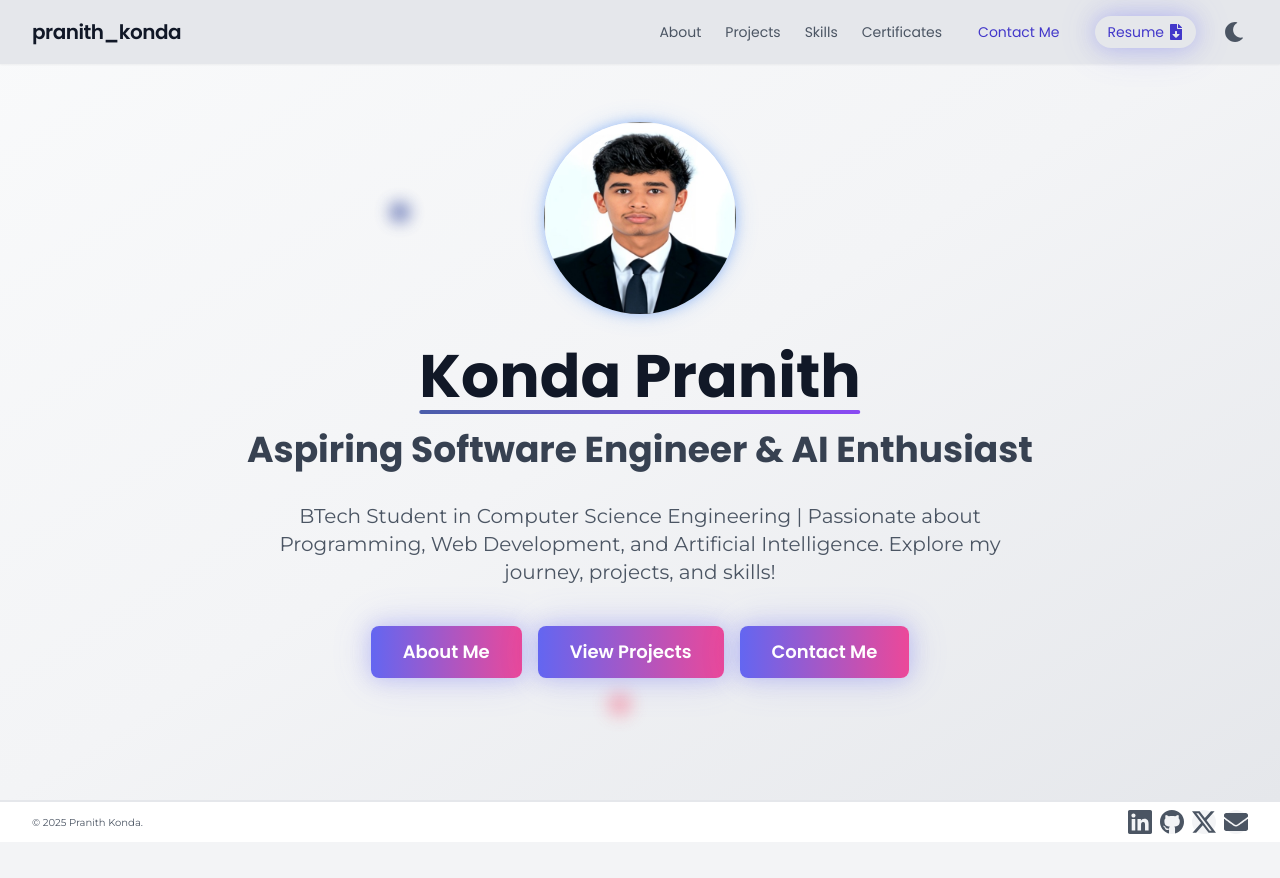
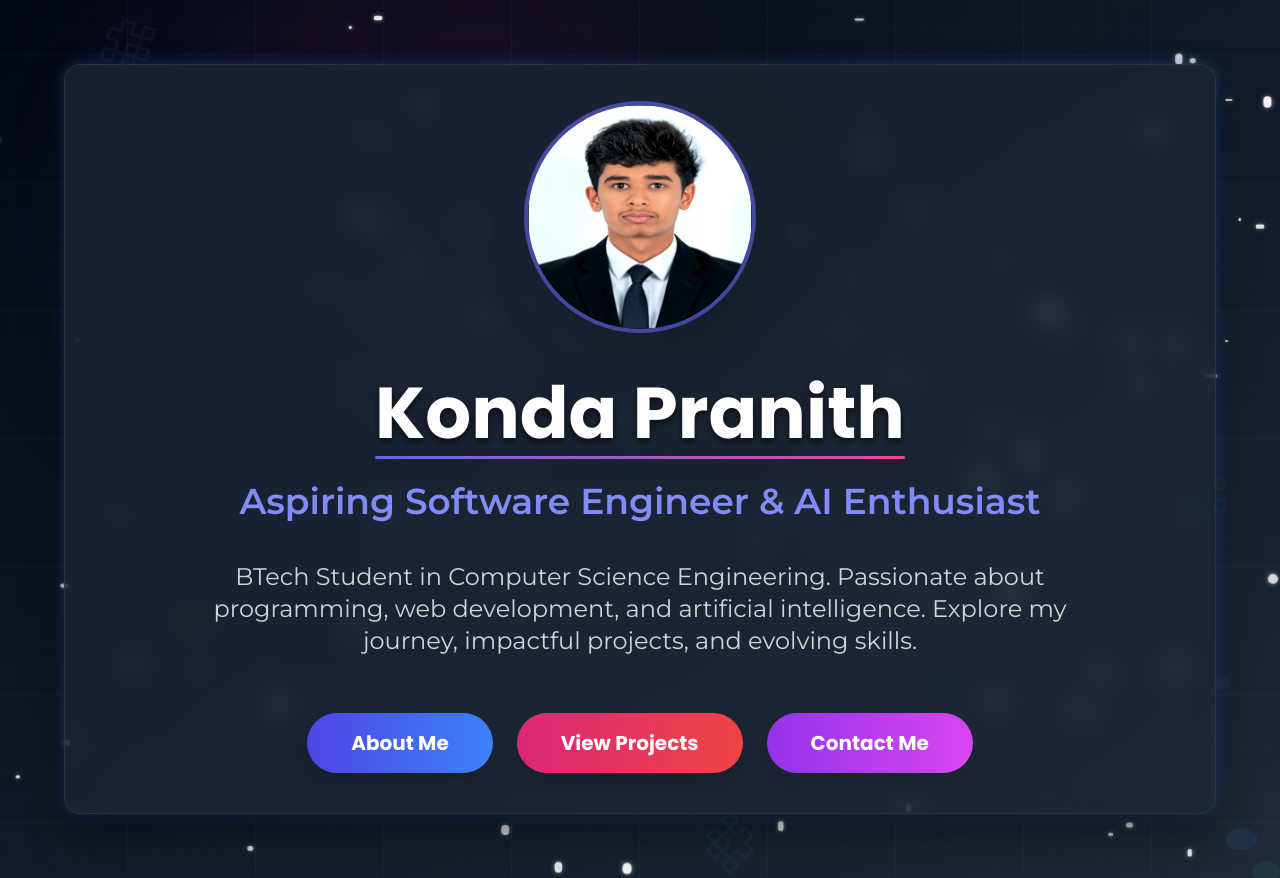
Before and after one commit to Hello-world07/portfolio, a React (Vite) app: page / in a window 1280 px wide. Before the commit the page ends 846 px from the top, so only its background shows below. Built offline with nearby package versions, Linux system fonts and the light colour scheme.

Commit message:
modified landing page

```diff
--- a/src/App.jsx
+++ b/src/App.jsx
@@ -3,7 +3,7 @@ import React from 'react';
 import { BrowserRouter as Router, Routes, Route } from 'react-router-dom';
 import { ThemeProvider } from './ThemeContext';
 import Navbar from './components/navbar';
-import Home from './components/home'; // Updated import for Home component
+import Home from './components/home';
 import About from './components/about';
 import Projects from './components/project';
 import Skills from './components/skills';
@@ -20,20 +20,30 @@ const App = () => {
     <ThemeProvider>
       <Router>
         <div className="flex flex-col min-h-screen bg-gray-100 dark:bg-custom-dark transition-colors duration-300">
-          <Navbar />
-          <main className="flex-grow">
-            <Routes>
-              <Route path="/" element={<Home />} /> {/* Home as the landing page */}
-              <Route path="/about" element={<About />} />
-              <Route path="/projects" element={<Projects />} />
-              <Route path="/skills" element={<Skills />} />
-              <Route path="/code" element={<Code />} />
-              <Route path="/contact" element={<ContactUs />} />
-            </Routes>
-          </main>
-          <Footer />
+          <Routes>
+            {/* Landing page without Navbar and Footer */}
+            <Route path="/" element={<Home />} />
 
-          {/* ✅ Vercel Speed Insights and Analytics */}
+            {/* Layout with Navbar and Footer for other pages */}
+            <Route
+              path="/*"
+              element={
+                <>
+                  <Navbar />
+                  <main className="flex-grow">
+                    <Routes>
+                      <Route path="about" element={<About />} />
+                      <Route path="projects" element={<Projects />} />
+                      <Route path="skills" element={<Skills />} />
+                      <Route path="code" element={<Code />} />
+                      <Route path="contact" element={<ContactUs />} />
+                    </Routes>
+                  </main>
+                  <Footer />
+                </>
+              }
+            />
+          </Routes>
           <SpeedInsights />
           <Analytics />
         </div>
--- a/src/components/home.jsx
+++ b/src/components/home.jsx
@@ -6,81 +6,153 @@ import profilePic from '../assets/image1.jpg'; // Adjust path if necessary
 const Home = () => {
   const navigate = useNavigate();
 
-  const handleAboutClick = () => {
-    navigate('/about');
-  };
-
-  const handleProjectsClick = () => {
-    navigate('/projects');
-  };
-
-  const handleContactClick = () => {
-    navigate('/contact');
-  };
+  const handleAboutClick = () => navigate('/about');
+  const handleProjectsClick = () => navigate('/projects');
+  const handleContactClick = () => navigate('/contact');
 
   return (
-    <section className="min-h-screen bg-gradient-to-br from-gray-50 via-gray-100 to-gray-200 dark:from-gray-950 dark:via-gray-900 dark:to-gray-800 flex items-center justify-center py-8 sm:py-12 md:py-16 transition-colors duration-300 relative overflow-hidden font-sans">
-      {/* Particles background simulation using CSS animations */}
+    <section className="min-h-screen flex items-center justify-center py-8 sm:py-12 md:py-16 transition-colors duration-300 relative overflow-hidden font-sans bg-gradient-to-br from-gray-950 via-gray-900 to-gray-800 dark:from-gray-950 dark:via-gray-900 dark:to-gray-800 text-gray-200">
+      {/* Immersive Animated Background Elements */}
       <div className="absolute inset-0 z-0 overflow-hidden pointer-events-none">
-        <div className="particle animate-particle-1"></div>
-        <div className="particle animate-particle-2"></div>
-        <div className="particle animate-particle-3"></div>
-        <div className="particle animate-particle-4"></div>
+        {/* Layer 1: Deep Space Blobs - Slowest, largest, most diffused */}
+        <div className="absolute w-[600px] h-[600px] bg-gradient-to-br from-purple-800 to-indigo-800 rounded-full opacity-5 blur-3xl animate-blob-float top-1/4 left-1/4 transform -translate-x-1/2 -translate-y-1/2"></div>
+        <div className="absolute w-[500px] h-[500px] bg-gradient-to-br from-pink-800 to-red-800 rounded-full opacity-5 blur-3xl animate-blob-float bottom-1/4 right-1/4 transform translate-x-1/2 translate-y-1/2 delay-100"></div>
+        <div className="absolute w-[400px] h-[400px] bg-gradient-to-br from-blue-800 to-teal-800 rounded-full opacity-5 blur-3xl animate-blob-float top-1/2 right-1/3 transform -translate-y-1/2 delay-200"></div>
+
+        {/* Layer 2: Abstract Circuit/Grid Pattern - Subtle movement, low opacity */}
+        <svg className="absolute inset-0 w-full h-full opacity-[0.03] animate-grid-shift" viewBox="0 0 100 100" preserveAspectRatio="xMidYMid slice">
+          <pattern id="smallGrid" width="2" height="2" patternUnits="userSpaceOnUse">
+            <path d="M 2 0 L 0 0 L 0 2" fill="none" stroke="currentColor" strokeWidth="0.1" />
+          </pattern>
+          <pattern id="grid" width="10" height="10" patternUnits="userSpaceOnUse">
+            <rect width="10" height="10" fill="url(#smallGrid)" />
+            <path d="M 10 0 L 0 0 L 0 10" fill="none" stroke="currentColor" strokeWidth="0.2" />
+          </pattern>
+          <rect width="100%" height="100%" fill="url(#grid)" className="text-gray-700 dark:text-gray-200" />
+        </svg>
+
+        {/* Layer 3: Dynamic Neural Network / Data Flow Lines (SVG) - Active, flowing */}
+        <svg className="absolute top-0 left-0 w-full h-full opacity-[0.08] animate-neural-pan" viewBox="0 0 100 100" preserveAspectRatio="none">
+          <g strokeWidth="0.3" fill="currentColor">
+            {/* Multiple interconnected chains, more dense */}
+            {[...Array(5)].map((_, chainIdx) => (
+              <g key={`chain-${chainIdx}`} className={`animate-neural-chain delay-${chainIdx * 100}`}>
+                {[...Array(6)].map((_, nodeIdx) => {
+                  const x = (10 + nodeIdx * 15 + Math.sin(chainIdx + nodeIdx) * 5 + chainIdx * 2) % 100;
+                  const y = (10 + nodeIdx * 12 + Math.cos(chainIdx + nodeIdx) * 5 + chainIdx * 3) % 100;
+                  const nextX = (10 + (nodeIdx + 1) * 15 + Math.sin(chainIdx + nodeIdx + 1) * 5 + chainIdx * 2) % 100;
+                  const nextY = (10 + (nodeIdx + 1) * 12 + Math.cos(chainIdx + nodeIdx + 1) * 5 + chainIdx * 3) % 100;
+                  const colorClass = ['text-indigo-400', 'text-pink-400', 'text-blue-400', 'text-teal-400'][chainIdx % 4];
+
+                  return (
+                    <React.Fragment key={`${chainIdx}-${nodeIdx}`}>
+                      <circle cx={x} cy={y} r="0.7" className={`${colorClass} animate-node-pulse`} style={{ animationDelay: `${(nodeIdx * 0.2) + (chainIdx * 0.5)}s` }} />
+                      {nodeIdx < 5 && (
+                        <line x1={x} y1={y} x2={nextX} y2={nextY} className={`${colorClass} animate-line-flow`} style={{ animationDelay: `${(nodeIdx * 0.2 + 0.1) + (chainIdx * 0.5)}s` }} />
+                      )}
+                    </React.Fragment>
+                  );
+                })}
+              </g>
+            ))}
+          </g>
+        </svg>
+
+        {/* Layer 4: Floating Abstract Tech Symbols (Geometric, rotating) */}
+        <div className="absolute inset-0 flex items-center justify-center">
+          {[...Array(8)].map((_, i) => (
+            <svg
+              key={`tech-symbol-${i}`}
+              className={`absolute w-16 h-16 opacity-[0.05] animate-symbol-rotate ${['text-purple-400', 'text-cyan-400', 'text-lime-400'][i % 3]}`}
+              style={{
+                top: `${(i * 13 + 5) % 100}%`,
+                left: `${(i * 21 + 10) % 100}%`,
+                animationDelay: `${i * 1.5}s`,
+                animationDuration: `${10 + i * 2}s`,
+                transform: `translate(-50%, -50%) rotate(${i * 45}deg)`, // Initial random rotation
+              }}
+              viewBox="0 0 24 24"
+            >
+              {/* Abstract circuit or data flow path */}
+              <path d="M4 8h4V4h4v4h4V4h4v4h-4v4h4v4h-4v4h-4v-4h-4v4H4v-4h4v-4H4V8zm4 0v4h4V8H8z" stroke="currentColor" strokeWidth="1" fill="none" />
+            </svg>
+          ))}
+        </div>
+
+        {/* Layer 5: Enhanced Particles / Stardust - More density, subtle trails */}
+        <div className="absolute inset-0 flex items-center justify-center pointer-events-none">
+          {Array.from({ length: 100 }).map((_, i) => (
+            <div
+              key={i}
+              className="absolute bg-white rounded-full opacity-70 animate-stardust-float"
+              style={{
+                width: `${0.1 + Math.random() * 0.6}rem`,
+                height: `${0.1 + Math.random() * 0.6}rem`,
+                top: `${Math.random() * 100}%`,
+                left: `${Math.random() * 100}%`,
+                animationDelay: `${Math.random() * 4}s`,
+                animationDuration: `${6 + Math.random() * 5}s`,
+              }}
+            ></div>
+          ))}
+        </div>
       </div>
 
-      <div className="w-full max-w-6xl mx-auto px-4 sm:px-6 lg:px-8 text-center relative z-10">
+      {/* Main Content Card - Stays prominent and interactive */}
+      <div className="w-full max-w-6xl mx-auto px-4 sm:px-6 lg:px-8 text-center relative z-10 bg-gray-800 dark:bg-gray-900 bg-opacity-70 backdrop-filter backdrop-blur-md rounded-2xl p-6 sm:p-8 md:p-10 shadow-3xl border border-gray-700/50 dark:border-gray-600/50 hover:shadow-primary-lg transition-shadow duration-300">
         {/* Hero Profile Image */}
         <img
           src={profilePic}
-          alt="Profile"
-          className="w-24 h-24 sm:w-32 sm:h-32 md:w-40 md:h-40 lg:w-48 lg:h-48 rounded-full object-cover shadow-[0_0_12px_rgba(59,130,246,0.4),0_0_24px_rgba(59,130,246,0.2)] mx-auto mb-4 sm:mb-6 md:mb-8 hover:scale-[1.06] transition-transform duration-300 ease-out will-change-transform focus-visible:ring-2 focus-visible:ring-blue-500 focus-visible:ring-offset-2 outline-none"
+          alt="Konda Pranith - Software Engineer"
+          className="w-32 h-32 sm:w-40 sm:h-40 md:w-48 md:h-48 lg:w-56 lg:h-56 rounded-full object-cover shadow-2xl ring-4 ring-indigo-500/60 dark:ring-indigo-400/60 mx-auto mb-8 sm:mb-10 md:mb-12 hover:scale-[1.03] transition-transform duration-300 ease-out will-change-transform focus-visible:ring-offset-4 focus-visible:ring-offset-gray-800 dark:focus-visible:ring-offset-gray-900 outline-none"
           loading="lazy"
         />
 
         {/* Hero Title */}
-        <h1 className="text-3xl sm:text-4xl md:text-5xl lg:text-6xl font-extrabold text-gray-900 dark:text-white mb-2 sm:mb-4 md:mb-6 font-poppins leading-tight relative inline-block animate-fade-in-up">
+        <h1 className="text-4xl sm:text-5xl md:text-6xl lg:text-7xl font-extrabold text-white drop-shadow-lg mb-4 sm:mb-6 md:mb-8 font-poppins leading-tight relative inline-block animate-fade-in-up">
           Konda Pranith
-          <div className="animated-line"></div>
+          <div className="animated-underline"></div>
         </h1>
 
         {/* Subtitle */}
-        <h2 className="text-xl sm:text-2xl md:text-3xl lg:text-4xl font-bold text-gray-700 dark:text-gray-300 mb-4 sm:mb-6 md:mb-8 font-poppins animate-fade-in-up delay-200">
+        <h2 className="text-xl sm:text-2xl md:text-3xl lg:text-4xl font-semibold text-indigo-400 dark:text-indigo-300 mb-6 sm:mb-8 md:mb-10 font-montserrat animate-fade-in-up delay-200">
           Aspiring Software Engineer & AI Enthusiast
         </h2>
 
         {/* Description */}
-        <p className="text-sm sm:text-base md:text-lg lg:text-xl text-gray-600 dark:text-gray-400 max-w-xs sm:max-w-md md:max-w-lg lg:max-w-3xl mx-auto mb-6 sm:mb-8 md:mb-10 font-montserrat leading-relaxed animate-fade-in-up delay-400">
-          BTech Student in Computer Science Engineering | Passionate about Programming, Web Development, and Artificial Intelligence. Explore my journey, projects, and skills!
+        <p className="text-base sm:text-lg md:text-xl lg:text-2xl text-gray-300 max-w-sm sm:max-w-md md:max-w-xl lg:max-w-4xl mx-auto mb-10 sm:mb-12 md:mb-14 font-montserrat leading-relaxed animate-fade-in-up delay-400">
+          BTech Student in Computer Science Engineering. Passionate about programming, web development, and artificial intelligence. Explore my journey, impactful projects, and evolving skills.
         </p>
 
         {/* Call to Action Buttons */}
-        <div className="flex flex-col sm:flex-row justify-center items-center gap-4 animate-fade-in-up delay-600">
+        <div className="flex flex-col sm:flex-row justify-center items-center gap-4 sm:gap-6 animate-fade-in-up delay-600">
           <button
             onClick={handleAboutClick}
-            className="px-4 sm:px-6 py-2 sm:py-3 md:px-8 md:py-3 bg-gradient-to-r from-indigo-500 to-pink-500 text-white font-semibold rounded-lg glow-effect hover:from-indigo-600 hover:to-pink-600 transition-all duration-300 text-sm sm:text-base md:text-lg font-poppins relative overflow-hidden group"
+            className="px-7 sm:px-9 py-3 sm:py-4 md:px-11 md:py-4 bg-gradient-to-r from-indigo-600 to-blue-500 text-white font-bold rounded-full shadow-lg hover:shadow-xl hover:scale-105 transform transition-all duration-300 text-base sm:text-lg md:text-xl font-poppins relative overflow-hidden group focus-visible:ring-2 focus-visible:ring-indigo-500 focus-visible:ring-offset-2 outline-none"
           >
             <span className="relative z-10">About Me</span>
-            <span className="absolute inset-0 bg-gradient-to-r from-indigo-400 to-pink-400 opacity-0 group-hover:opacity-20 transition-opacity duration-300"></span>
+            <span className="absolute inset-0 bg-white opacity-0 group-hover:opacity-10 transition-opacity duration-300"></span>
           </button>
           <button
             onClick={handleProjectsClick}
-            className="px-4 sm:px-6 py-2 sm:py-3 md:px-8 md:py-3 bg-gradient-to-r from-indigo-500 to-pink-500 text-white font-semibold rounded-lg glow-effect hover:from-indigo-600 hover:to-pink-600 transition-all duration-300 text-sm sm:text-base md:text-lg font-poppins relative overflow-hidden group"
+            className="px-7 sm:px-9 py-3 sm:py-4 md:px-11 md:py-4 bg-gradient-to-r from-pink-600 to-red-500 text-white font-bold rounded-full shadow-lg hover:shadow-xl hover:scale-105 transform transition-all duration-300 text-base sm:text-lg md:text-xl font-poppins relative overflow-hidden group focus-visible:ring-2 focus-visible:ring-pink-500 focus-visible:ring-offset-2 outline-none"
           >
             <span className="relative z-10">View Projects</span>
-            <span className="absolute inset-0 bg-gradient-to-r from-indigo-400 to-pink-400 opacity-0 group-hover:opacity-20 transition-opacity duration-300"></span>
+            <span className="absolute inset-0 bg-white opacity-0 group-hover:opacity-10 transition-opacity duration-300"></span>
           </button>
           <button
             onClick={handleContactClick}
-            className="px-4 sm:px-6 py-2 sm:py-3 md:px-8 md:py-3 bg-gradient-to-r from-indigo-500 to-pink-500 text-white font-semibold rounded-lg glow-effect hover:from-indigo-600 hover:to-pink-600 transition-all duration-300 text-sm sm:text-base md:text-lg font-poppins relative overflow-hidden group"
+            className="px-7 sm:px-9 py-3 sm:py-4 md:px-11 md:py-4 bg-gradient-to-r from-purple-600 to-fuchsia-500 text-white font-bold rounded-full shadow-lg hover:shadow-xl hover:scale-105 transform transition-all duration-300 text-base sm:text-lg md:text-xl font-poppins relative overflow-hidden group focus-visible:ring-2 focus-visible:ring-purple-500 focus-visible:ring-offset-2 outline-none"
           >
             <span className="relative z-10">Contact Me</span>
-            <span className="absolute inset-0 bg-gradient-to-r from-indigo-400 to-pink-400 opacity-0 group-hover:opacity-20 transition-opacity duration-300"></span>
+            <span className="absolute inset-0 bg-white opacity-0 group-hover:opacity-10 transition-opacity duration-300"></span>
           </button>
         </div>
       </div>
 
-      {/* CSS for animations and particles */}
+      {/* CSS for animations */}
       <style jsx>{`
+        /* --- General Fade-In for Main Content --- */
         @keyframes fadeInUp {
           from { opacity: 0; transform: translateY(20px); }
           to { opacity: 1; transform: translateY(0); }
@@ -88,71 +160,105 @@ const Home = () => {
         .animate-fade-in-up {
           animation: fadeInUp 0.8s ease-out forwards;
         }
+        .delay-100 { animation-delay: 0.1s; } /* Adjusted delays for more fine-grained control */
         .delay-200 { animation-delay: 0.2s; }
         .delay-400 { animation-delay: 0.4s; }
         .delay-600 { animation-delay: 0.6s; }
 
-        /* Particle animation styles */
-        @keyframes moveParticles {
-          0% { transform: translate(0, 0); opacity: 0.5; }
-          25% { transform: translate(25vw, 15vh); opacity: 0.8; }
-          50% { transform: translate(50vw, 30vh); opacity: 0.6; }
-          75% { transform: translate(75vw, 15vh); opacity: 0.7; }
-          100% { transform: translate(100vw, 0); opacity: 0.5; }
+        /* --- Layer 1: Deep Space Blobs --- */
+        @keyframes blob-float {
+          0%, 100% { transform: translate(-50%, -50%) scale(1); opacity: 0.05; }
+          25% { transform: translate(-45%, -55%) scale(1.03); opacity: 0.06; }
+          50% { transform: translate(-50%, -50%) scale(1.06); opacity: 0.05; }
+          75% { transform: translate(-55%, -45%) scale(1.03); opacity: 0.06; }
+        }
+        .animate-blob-float {
+          animation: blob-float 16s cubic-bezier(0.4, 0, 0.6, 1) infinite alternate;
         }
 
-        .particle {
-          position: absolute;
-          border-radius: 50%;
-          filter: blur(8px);
-          opacity: 0;
+        /* --- Layer 2: Abstract Grid Pattern --- */
+        @keyframes grid-shift {
+          0% { transform: translate(0, 0); }
+          100% { transform: translate(-20px, -20px); } /* Subtle diagonal shift */
+        }
+        .animate-grid-shift {
+          animation: grid-shift 120s linear infinite alternate; /* Very slow, almost imperceptible movement */
         }
 
-        .animate-particle-1 {
-          width: 20px; height: 20px;
-          background: #4B5EAA;
-          top: 10%; left: 5%;
-          animation: moveParticles 20s ease-in-out infinite alternate;
+        /* --- Layer 3: Dynamic Neural Network / Data Flow Lines --- */
+        @keyframes neural-pan {
+          0% { transform: translate(0, 0); }
+          100% { transform: translate(5%, 5%); } /* Gentle drift for the entire network */
+        }
+        .animate-neural-pan {
+          animation: neural-pan 80s linear infinite alternate;
         }
 
-        .animate-particle-2 {
-          width: 30px; height: 30px;
-          background: #8A4AF3;
-          top: 40%; left: 80%;
-          animation: moveParticles 25s ease-in-out infinite alternate-reverse;
+        @keyframes node-pulse {
+            0%, 100% { transform: scale(1); opacity: 0.8; }
+            50% { transform: scale(1.8); opacity: 1; } /* More prominent pulse */
+        }
+        .animate-node-pulse {
+            animation: node-pulse 2.5s ease-in-out infinite alternate;
         }
 
-        .animate-particle-3 {
-          width: 25px; height: 25px;
-          background: #F3A4B4;
-          top: 70%; left: 20%;
-          animation: moveParticles 18s ease-in-out infinite alternate;
+        @keyframes line-flow {
+            0% { stroke-dasharray: 0 100; opacity: 0; }
+            30% { opacity: 1; }
+            100% { stroke-dasharray: 100 0; opacity: 0.5; }
+        }
+        .animate-line-flow {
+            animation: line-flow 4s cubic-bezier(0.25, 0.46, 0.45, 0.94) infinite forwards; /* Smoother, more organic flow */
+            stroke-dasharray: 100 0; /* Ensures it starts and ends correctly */
         }
 
-        .animate-particle-4 {
-          width: 35px; height: 35px;
-          background: #4B5EAA;
-          top: 90%; left: 40%;
-          animation: moveParticles 22s ease-in-out infinite alternate-reverse;
+        /* --- Layer 4: Floating Abstract Tech Symbols --- */
+        @keyframes symbol-rotate {
+          0% { transform: translate(-50%, -50%) rotate(0deg); }
+          100% { transform: translate(-50%, -50%) rotate(360deg); }
+        }
+        .animate-symbol-rotate {
+          animation: symbol-rotate var(--animation-duration, 15s) linear infinite;
         }
 
-        /* Animated line styles */
-        .animated-line {
-          position: absolute;
-          bottom: -8px;
-          left: 50%;
-          transform: translateX(-50%);
-          width: 0;
-          height: 4px;
-          background: linear-gradient(90deg, #4B5EAA, #8A4AF3);
-          border-radius: 2px;
-          animation: drawLine 1.5s ease-out forwards;
+        /* --- Layer 5: Enhanced Particles / Stardust --- */
+        @keyframes stardust-float {
+          0%, 100% { opacity: 0.7; transform: translate(0, 0) scale(1); }
+          25% { opacity: 0.9; transform: translate(20px, -15px) scale(1.1); }
+          50% { opacity: 0.8; transform: translate(-10px, 20px) scale(1); }
+          75% { opacity: 0.95; transform: translate(15px, 10px) scale(1.15); }
+        }
+        .animate-stardust-float {
+          animation: stardust-float var(--animation-duration, 8s) ease-in-out infinite alternate;
+          box-shadow: 0 0 5px rgba(255, 255, 255, 0.5); /* Subtle glow for particles */
         }
 
-        @keyframes drawLine {
-          to {
-            width: 100%;
-          }
+        /* --- Main Content Card Enhancements --- */
+        .drop-shadow-lg {
+          text-shadow: 0 3px 6px rgba(0, 0, 0, 0.5);
+        }
+        .shadow-3xl {
+            box-shadow: 0 20px 40px rgba(0, 0, 0, 0.4), 0 0 15px rgba(59,130,246,0.3); /* Deeper shadow with a subtle blue glow */
+        }
+        .hover\:shadow-primary-lg:hover {
+            box-shadow: 0 25px 50px rgba(0, 0, 0, 0.5), 0 0 25px rgba(59,130,246,0.5); /* More intense glow on hover */
+        }
+
+        /* --- Animated Underline (Already good, just ensure dark mode contrast) --- */
+        .animated-underline {
+          position: absolute;
+          bottom: -10px;
+          left: 0;
+          width: 100%;
+          height: 3px;
+          background: linear-gradient(90deg, #6366F1, #EC4899);
+          border-radius: 2px;
+          transform: scaleX(0);
+          transform-origin: left;
+          animation: drawUnderline 1.2s ease-out forwards 0.8s;
+        }
+        @keyframes drawUnderline {
+          to { transform: scaleX(1); }
         }
       `}</style>
     </section>
```
Also changed, not shown: src/assets/background.jpg (added).
